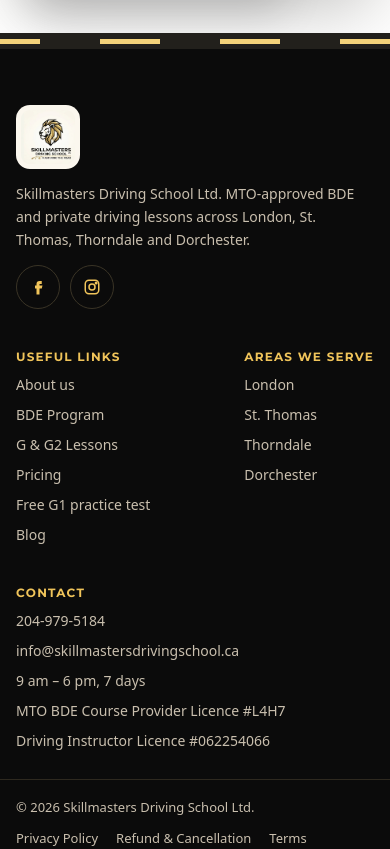
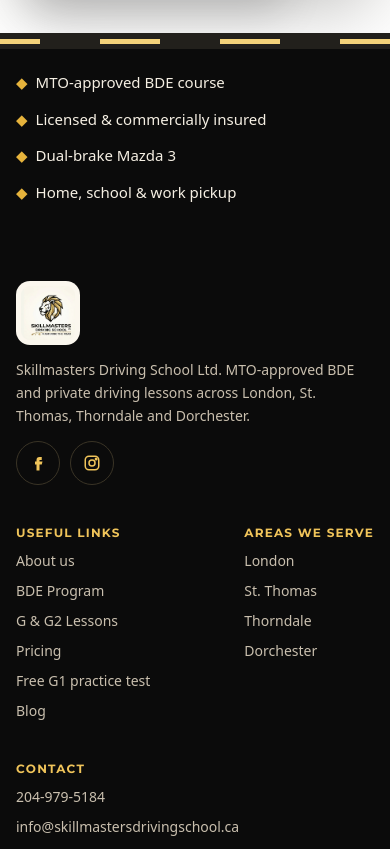
Before and after one commit to Gurucaara/SkillMasters-Driving-School, an Astro site: page / in a window 390 px wide. Shown: the part 1297-2146 px from the top of the page. Built offline with nearby package versions, Linux system fonts and the light colour scheme; Astro itself is replaced by a stand-in of ours.

Commit message:
Add home page trust strip
- TrustStrip.astro: black band under the hero with four trust points
  and gold diamond markers, as a labelled list; row on desktop, stacked
  on phones; pure black in dark mode
- site.ts: trustPoints so the copy can change without touching markup
- index.astro: place the strip after the hero

Co-Authored-By: Claude Opus 5.5 <noreply@anthropic.com>

```diff
--- /dev/null
+++ b/src/components/TrustStrip.astro
@@ -0,0 +1,16 @@
+---
+// Black strip of short trust points under the home hero (docs/mockup/Main.dc.html, 2nd section).
+// Items live in site.ts so Rahul can change them without touching markup.
+import { site } from '../data/site';
+---
+
+<section aria-label="Why families trust us" class="bg-ink text-[#F5EFE3] dark:bg-black">
+  <ul class="mx-auto flex max-w-[1200px] flex-col gap-x-6 gap-y-3.5 px-4 py-[22px] text-[15px] font-medium sm:flex-row sm:flex-wrap sm:justify-between sm:px-6">
+    {site.trustPoints.map((point) => (
+      <li class="flex items-center gap-2">
+        <span class="text-[#E6B33C]" aria-hidden="true">◆</span>
+        {point}
+      </li>
+    ))}
+  </ul>
+</section>
--- a/src/data/site.ts
+++ b/src/data/site.ts
@@ -35,6 +35,14 @@ export const site = {
     instagram: 'https://www.instagram.com/skillmastersdrivingschool/',
   },
 
+  // Black trust strip under the home hero.
+  trustPoints: [
+    'MTO-approved BDE course',
+    'Licensed & commercially insured',
+    'Dual-brake Mazda 3',
+    'Home, school & work pickup',
+  ],
+
   // Gold top bar message. "Up to $80" = BDE Ultimate saving in packages.json.
   topBar: 'MTO-approved BDE · Licence #L4H7 · Bundle & save up to $80',
 };
--- a/src/pages/index.astro
+++ b/src/pages/index.astro
@@ -1,10 +1,12 @@
 ---
 import BaseLayout from '../layouts/BaseLayout.astro';
 import Hero from '../components/Hero.astro';
+import TrustStrip from '../components/TrustStrip.astro';
 ---
 
 <BaseLayout
   description="Driving lessons and an MTO-approved BDE course in London, Ontario, with pickup across London, St. Thomas, Thorndale and Dorchester."
 >
   <Hero />
+  <TrustStrip />
 </BaseLayout>
```
